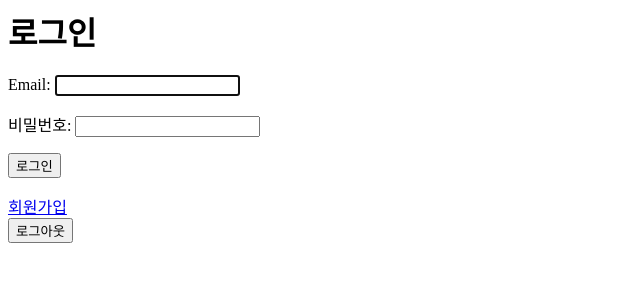
After one commit to RyuHawon/Numberismatter, a Django app: page /accounts/login/ in a window 1280 px wide. The commit adds this page. Shown: the top 300 px of the page, without its empty margins (0-640 px from the left). Run offline with Django 5.2, Linux system fonts and the light colour scheme.

Commit message:
회원가입, 로그인, 로그아웃(임시)구현

```diff
--- a/accounts/urls.py
+++ b/accounts/urls.py
@@ -1,3 +1,4 @@
+from django.contrib.auth import views as auth_views
 from django.urls import path
 
 from . import views
@@ -6,4 +7,6 @@
 
 urlpatterns = [
     path("signup/", views.SignUpView.as_view(), name="signup"),
+    path("login/", auth_views.LoginView.as_view(template_name="accounts/login.html"), name="login"),
+    path("logout/", auth_views.LogoutView.as_view(), name="logout"),
 ]
--- /dev/null
+++ b/templates/accounts/login.html
@@ -0,0 +1,12 @@
+<h1>로그인</h1>
+<form method="post">
+    {% csrf_token %}
+    {{ form.as_p }}
+    <button type="submit">로그인</button>
+</form>
+<a href="{% url 'accounts:signup' %}">회원가입</a>
+
+<form method="post" action="{% url 'accounts:logout' %}">
+    {% csrf_token %}
+    <button type="submit">로그아웃</button>
+</form>
--- a/templates/accounts/signup.html
+++ b/templates/accounts/signup.html
@@ -1,6 +1,6 @@
 <h1>회원가입</h1>
 <form method="post">
     {% csrf_token %}
-    {{ form.as_p}}
+    {{ form.as_p }}
     <button type="submit">가입하기</button>
 </form>
```
